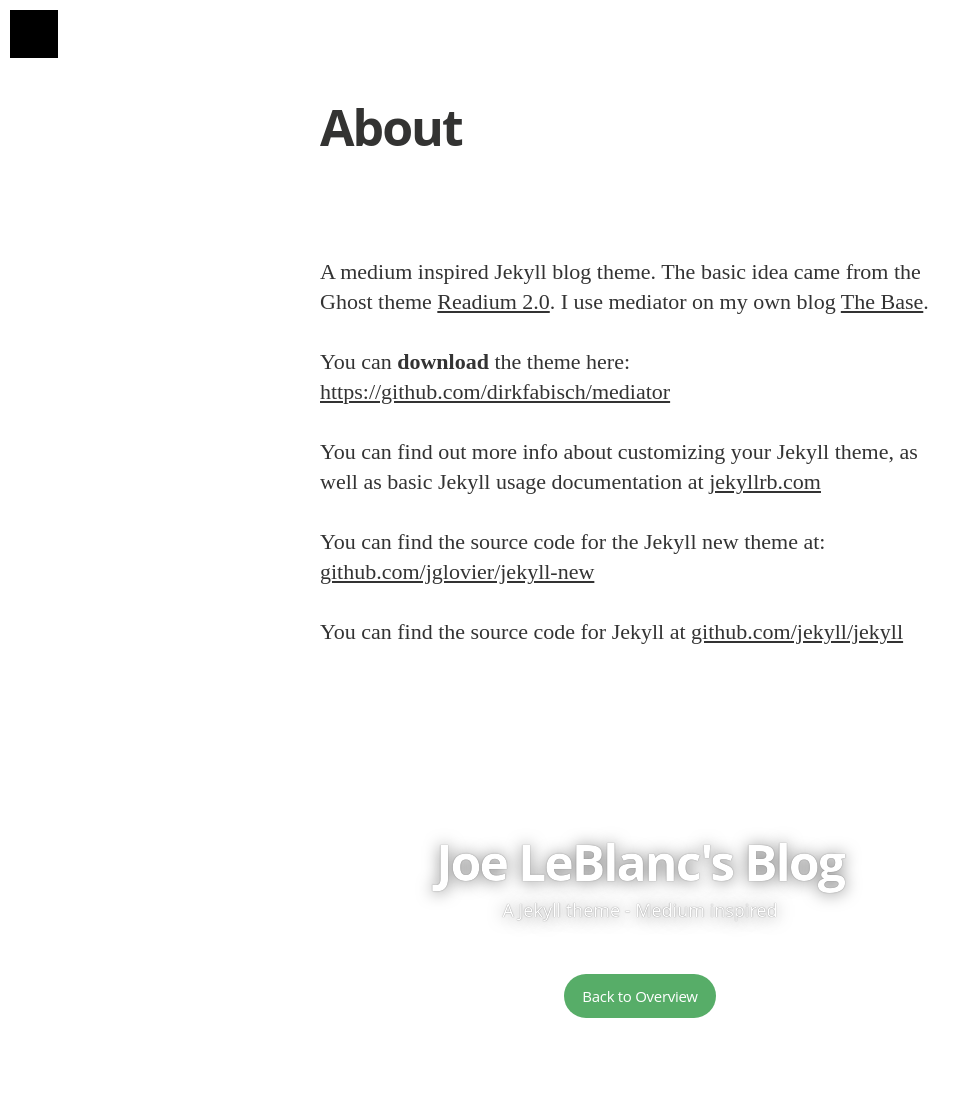
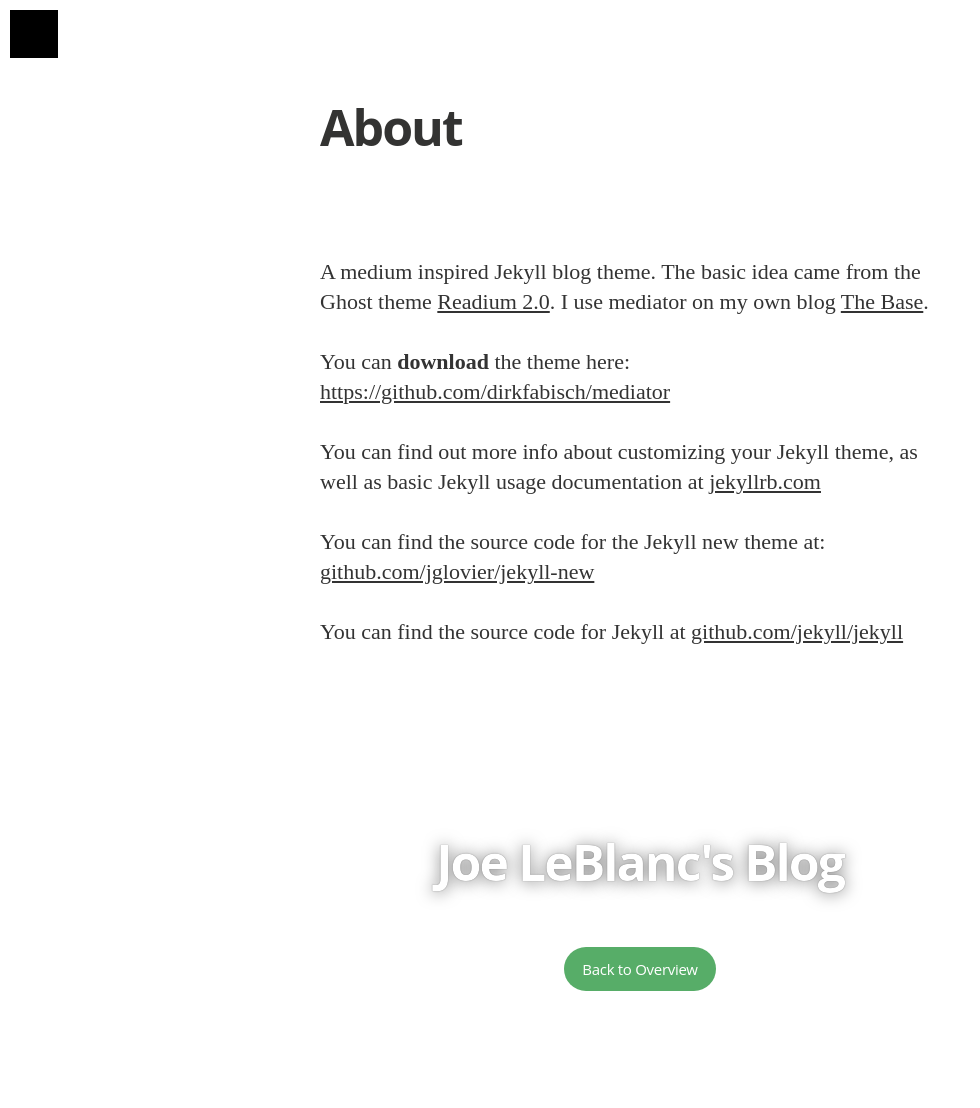
Before and after one commit to jlleblanc/blog.jlleblanc.com, a Jekyll site: the page built from about.md, in a window 1280 px wide. Shown: the whole page, without its empty margins (0-980 px from the left). Built offline with Jekyll 4.4.1, drawn with Linux system fonts in a browser that asks for light colours; nearby versions of some CDN libraries; some web fonts are replaced; Markdown is read by kramdown in place of the engine named in the settings; after the commit the page ends 1081 px from its top, so only the background shows below that.

Commit message:
Got rid of description, don't want it to display

```diff
--- a/_config.yml
+++ b/_config.yml
@@ -5,7 +5,6 @@ highlighter: pygments
 # Site settings
 title: "Joe LeBlanc's Blog"
 description: > # this means to ignore newlines until "email:"
-   A Jekyll theme - Medium inspired
 
 email: contact@jlleblanc.com
 #blog logo
```
